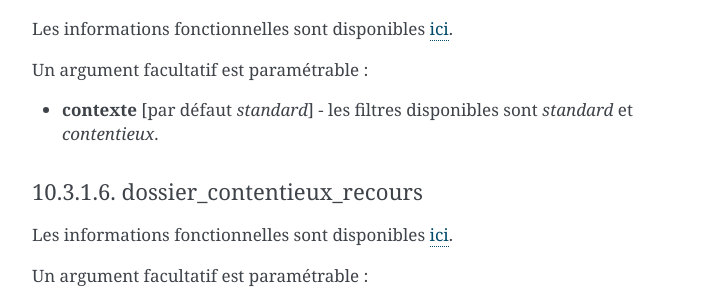
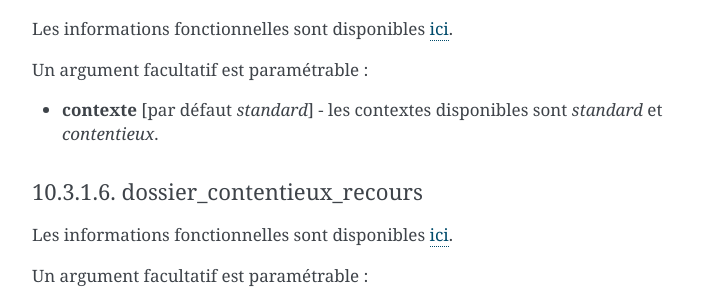
Before and after one commit to mpavaux/openads-documentation, a Sphinx documentation site: the page built from source/manuel_utilisateur/administration.rst, in a window 1280 px wide and 900 px high, scrolled down 5069 px. Shown: the part 162-454 px from the top of the window, without its empty margins (388-1094 px from the left). Built offline with Sphinx 7.4.7, drawn with Linux system fonts in a browser that asks for light colours.

```diff
--- a/source/manuel_utilisateur/administration.rst
+++ b/source/manuel_utilisateur/administration.rst
@@ -241,7 +241,7 @@
 
 Un argument facultatif est paramétrable :
 
-* **contexte** [par défaut *standard*] - les filtres disponibles sont *standard* et *contentieux*.
+* **contexte** [par défaut *standard*] - les contextes disponibles sont *standard* et *contentieux*.
 
 
 .. _administration_widget_dossier_contentieux_recours:
```
